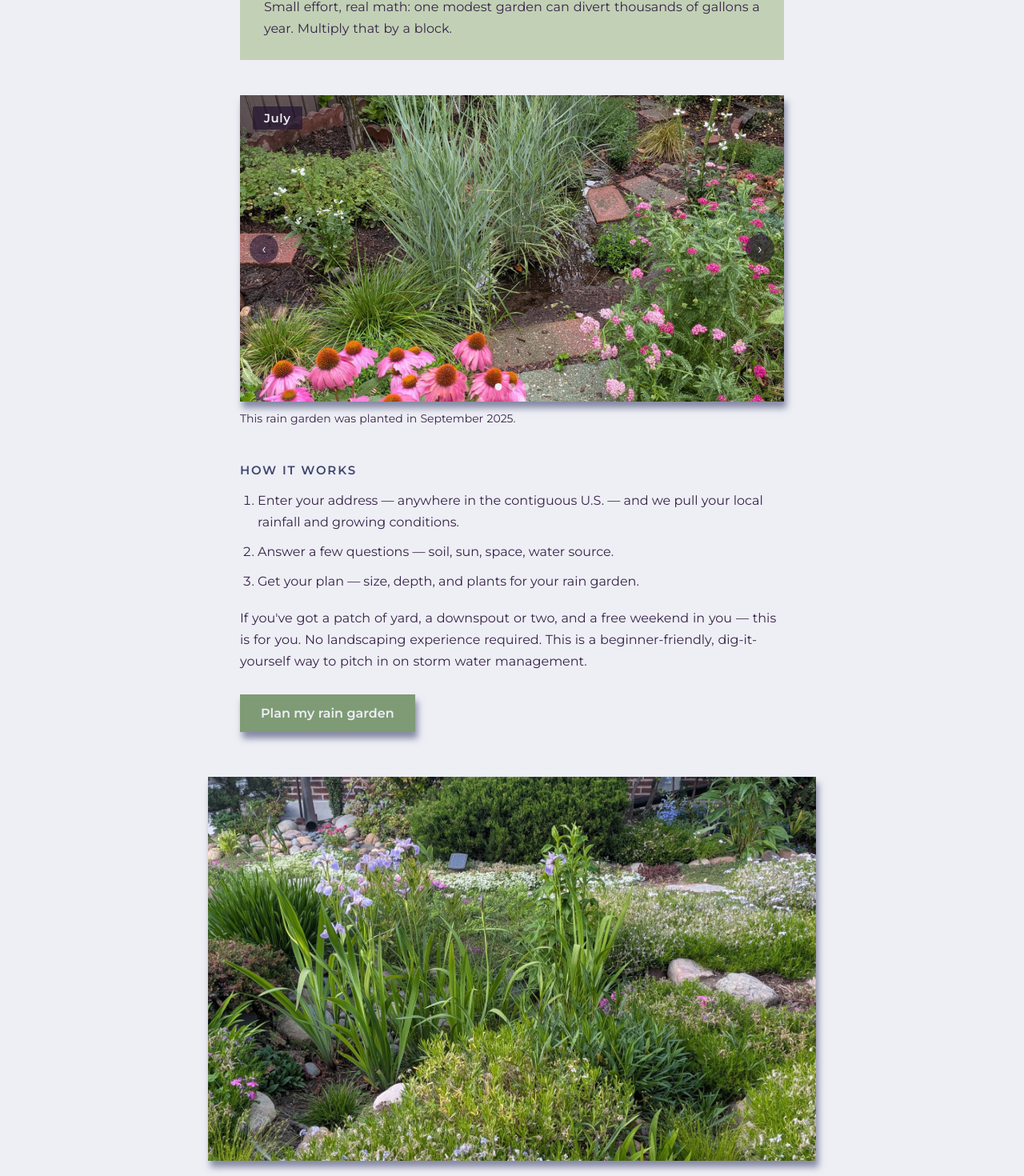
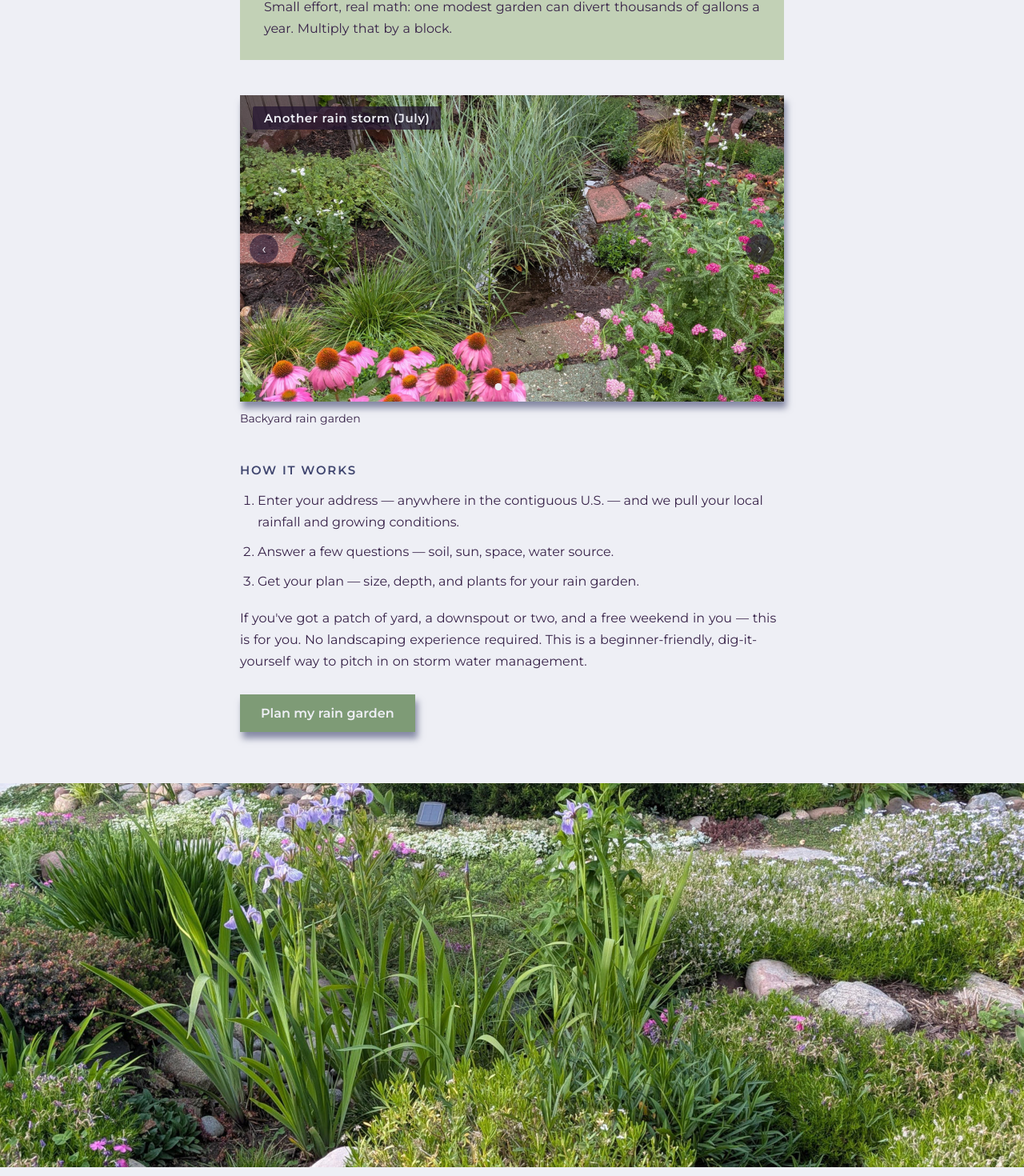
Before and after one commit to jessbodie/raingarden-frontend, a Next.js app: page /raingarden/ in a window 1280 px wide. Shown: the part 716-2186 px from the top of the page at 80% size. Built offline with nearby package versions, Linux system fonts and the light colour scheme; no server answers.

Commit message:
Clean up copy on landing (back rain garden)

```diff
--- a/src/components/landing/LandingScreen.module.scss
+++ b/src/components/landing/LandingScreen.module.scss
@@ -127,17 +127,27 @@
 }
 
 // --- Full-bleed showcase ---
+// Breaks all the way out of the 760px reading column to the app container's
+// full width (matching the hero), but stops growing at 1920px — the source
+// image's native width — so it never upscales into mush on a very large or
+// ultrawide monitor. Past that cap it centers with symmetric gutters, which
+// reads as a deliberate band rather than a stretched photo.
 .showcase {
-  margin: 56px -40px 0;
+  margin: 64px 0 0;
+  width: min(100cqw, 1920px);
+  margin-left: calc(50% - min(50cqw, 960px));
 }
 
+// Height follows the rendered width (so the crop ratio stays constant instead
+// of drifting with window height, as `60vh` did), floored for narrow screens
+// and capped so the band never eats a whole large viewport.
 .showcaseImg {
-  height: 60vh;
+  aspect-ratio: 16 / 6;
   min-height: 340px;
+  max-height: 620px;
   background-position: center;
   background-size: cover;
   background-repeat: no-repeat;
-  box-shadow: var(--shadow-soft);
 }
 
 // --- About Me ---
@@ -151,7 +161,9 @@
 .aboutPortrait {
   flex: 0 0 auto;
   width: 150px;
-  height: 180px;
+  max-width: 32%;
+  aspect-ratio: 5 / 6;
+  height: auto;
   border-radius: 0;
   box-shadow: var(--shadow-soft);
   overflow: hidden;
@@ -182,11 +194,10 @@
 
 @container app (max-width: 760px) {
   .about {
-    flex-direction: column;
+    gap: 20px;
   }
   .aboutPortrait {
-    width: 100%;
-    height: 180px;
+    width: 120px;
   }
 }
 
@@ -201,8 +212,10 @@
     padding-left: 18px;
     padding-right: 18px;
   }
-  .showcase {
-    margin-left: -18px;
-    margin-right: -18px;
+  .about {
+    gap: 16px;
+  }
+  .aboutPortrait {
+    width: 96px;
   }
 }
--- a/src/components/landing/SeasonalCarousel.tsx
+++ b/src/components/landing/SeasonalCarousel.tsx
@@ -5,9 +5,9 @@ import { asset } from '@/lib/config';
 import styles from './SeasonalCarousel.module.scss';
 
 const GALLERY = [
-  { src: '/rg_back_wet_july_crop.jpg', month: 'July' },
-  { src: '/rg_back_wet_april_crop.jpg', month: 'April' },
-  { src: '/rg_back_dry_sep_crop.jpg', month: 'September' },
+  { src: '/rg_back_wet_july_crop.jpg', month: 'Another rain storm (July)' },
+  { src: '/rg_back_wet_april_crop.jpg', month: 'First spring-time storm (April)' },
+  { src: '/rg_back_dry_sep_crop.jpg', month: 'Newly planted (September)' },
 ];
 
 export function SeasonalCarousel() {
@@ -54,7 +54,7 @@ export function SeasonalCarousel() {
         </div>
       </div>
       <figcaption className={styles.caption}>
-        This rain garden was planted in September 2025.
+        Backyard rain garden
       </figcaption>
     </figure>
   );
```
